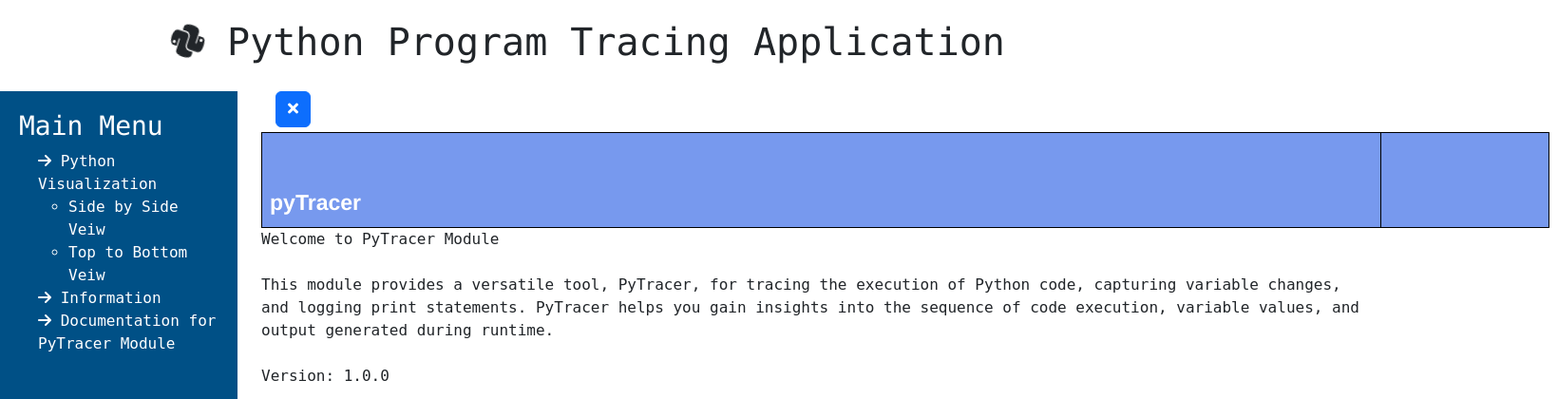
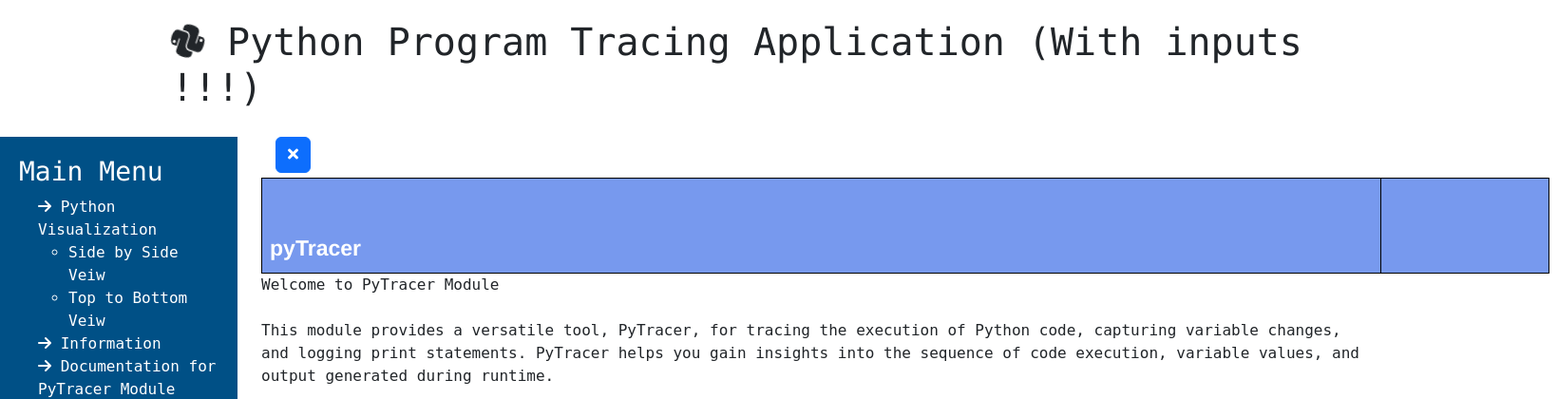
Before and after one commit to DarshanLakshman/Python-Program-Tracing-Web-Application, a Flask app: page /documentation in a window 1640 px wide. Shown: the top 420 px of the page at 95% size. Run offline with Flask 3, Linux system fonts and the light colour scheme; some libraries are stand-ins or nearby versions.

Commit message:
Update documentation_display.html

```diff
--- a/templates/documentation_display.html
+++ b/templates/documentation_display.html
@@ -16,7 +16,7 @@
 </head>
 <body>
     <div class="container">
-        <h1 class="centered"><i class="fab fa-python fa-spin"></i>&nbsp;Python Program Tracing Application</h1>
+        <h1 class="centered"><i class="fab fa-python fa-spin"></i>&nbsp;Python Program Tracing Application (With inputs !!!)</h1>
     </div>
 
     <div class="wrapper">
```
